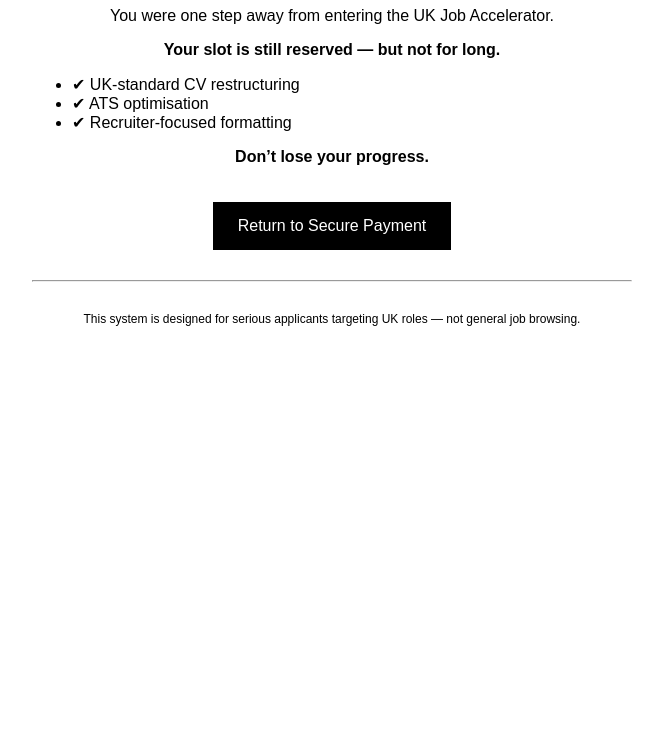
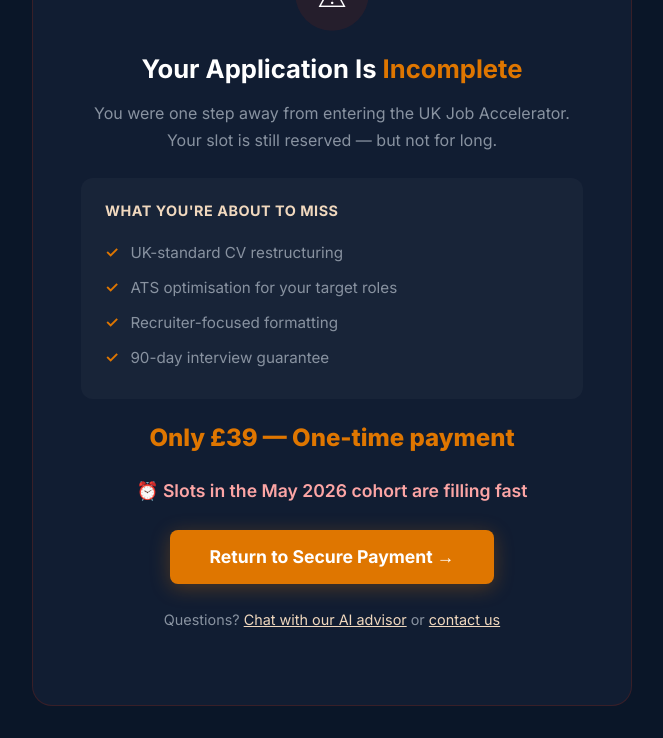
Before and after one commit to hr-mastery/uk-job-accelerator, a plain HTML site: page cancel.html in a window 1280 px wide. Shown: the part 122-860 px from the top of the page, without its empty margins (308-971 px from the left). Before the commit the page ends 800 px from the top, so only its background shows below. Drawn offline with Linux system fonts and the light colour scheme; a script that the page names is missing.

Commit message:
Update cancel.html

```diff
--- a/cancel.html
+++ b/cancel.html
@@ -2,49 +2,217 @@
 <html lang="en">
 <head>
     <meta charset="UTF-8">
-  <title>Application Not Complete</title>
     <meta name="viewport" content="width=device-width, initial-scale=1.0">
+    <title>Complete Your Application — UK Job Accelerator</title>
+    <link href="https://fonts.googleapis.com/css2?family=Inter:wght@400;500;600;700;800&display=swap" rel="stylesheet">
+    <style>
+        :root {
+            --navy: #0a1628;
+            --navy-light: #111d32;
+            --orange: #df7600;
+            --orange-light: #ce6901;
+            --orange-deep: #d32a00;
+            --cream: #f0d8be;
+            --white: #ffffff;
+            --gray: #8892a0;
+        }
 
-  <style>
-    body { font-family: Arial; text-align: center; padding: 40px; }
-    .container { max-width: 600px; margin: auto; }
-    h1 { color: #b00020; }
-    a.button {
-      display: inline-block;
-      padding: 15px 25px;
-      background: black;
-      color: white;
+        * {
+            margin: 0;
+            padding: 0;
+            box-sizing: border-box;
+        }
+
+        body {
+            font-family: 'Inter', sans-serif;
+            background: var(--navy);
+            color: var(--white);
+            min-height: 100vh;
+            display: flex;
+            align-items: center;
+            justify-content: center;
+            padding: 2rem;
+        }
+
+        .cancel-card {
+            background: var(--navy-light);
+            border: 1px solid rgba(211,42,0,0.2);
+            border-radius: 20px;
+            padding: 3rem;
+            max-width: 600px;
+            width: 100%;
+            text-align: center;
+            animation: slideUp 0.8s ease-out;
+        }
+
+        @keyframes slideUp {
+            from {
+                opacity: 0;
+                transform: translateY(40px);
+            }
+            to {
+                opacity: 1;
+                transform: translateY(0);
+            }
+        }
+
+        .warning-icon {
+            width: 70px;
+            height: 70px;
+            background: rgba(211,42,0,0.1);
+            border-radius: 50%;
+            display: flex;
+            align-items: center;
+            justify-content: center;
+            margin: 0 auto 1.5rem;
+            font-size: 2rem;
+            animation: pulse 2s infinite;
+        }
+
+        @keyframes pulse {
+            0%, 100% { transform: scale(1); }
+            50% { transform: scale(1.05); }
+        }
+
+        h1 {
+            font-size: 1.6rem;
+            font-weight: 700;
+            margin-bottom: 1rem;
+        }
+
+        .highlight {
+            color: var(--orange);
+        }
+
+        p {
+            color: var(--gray);
+            line-height: 1.7;
+            margin-bottom: 1.5rem;
+        }
+
+        .benefits {
+            text-align: left;
+            background: rgba(255,255,255,0.03);
+            border-radius: 12px;
+            padding: 1.5rem;
+            margin: 1.5rem 0;
+        }
+
+        .benefits h3 {
+            font-size: 0.9rem;
+            text-transform: uppercase;
+            letter-spacing: 0.5px;
+            color: var(--cream);
+            margin-bottom: 1rem;
+        }
+
+        .benefits ul {
+            list-style: none;
+        }
+
+        .benefits li {
+            padding: 0.5rem 0;
+            color: var(--gray);
+            display: flex;
+            align-items: center;
+            gap: 0.75rem;
+            font-size: 0.95rem;
+        }
+
+        .benefits li::before {
+            content: '✓';
+            color: var(--orange);
+            font-weight: 700;
+        }
+
+        .urgency-text {
+            color: #fca5a5;
+            font-weight: 600;
+            margin: 1.5rem 0;
+            font-size: 1.1rem;
+        }
+
+        .btn-primary {
+            display: inline-flex;
+            align-items: center;
+            gap: 0.5rem;
+            background: var(--orange);
+            color: var(--white);
+            padding: 1rem 2.5rem;
+            border-radius: 8px;
+            font-weight: 700;
+            font-size: 1.1rem;
             text-decoration: none;
-      margin-top: 20px;
+            border: none;
+            cursor: pointer;
+            transition: all 0.3s ease;
+            box-shadow: 0 4px 20px rgba(223,118,0,0.3);
+        }
+
+        .btn-primary:hover {
+            transform: translateY(-2px);
+            box-shadow: 0 8px 30px rgba(223,118,0,0.4);
+            background: var(--orange-light);
+        }
+
+        .secondary-option {
+            margin-top: 1.5rem;
+            font-size: 0.9rem;
+            color: var(--gray);
+        }
+
+        .secondary-option a {
+            color: var(--cream);
+            text-decoration: underline;
+        }
+
+        .price-reminder {
+            font-size: 1.5rem;
+            font-weight: 800;
+            color: var(--orange);
+            margin: 1rem 0;
+        }
+
+        .jotform-agent {
+            position: fixed;
+            bottom: 2rem;
+            right: 2rem;
+            z-index: 100;
         }
     </style>
 </head>
+<body>
+    <div class="cancel-card">
+        <div class="warning-icon">⚠</div>
+        <h1>Your Application Is <span class="highlight">Incomplete</span></h1>
+        <p>You were one step away from entering the UK Job Accelerator. Your slot is still reserved — but not for long.</p>
 
-<body>
-  <div class="container">
-    <h1>⚠️ Your Application Is Not Complete</h1>
+        <div class="benefits">
+            <h3>What You're About to Miss</h3>
+            <ul>
+                <li>UK-standard CV restructuring</li>
+                <li>ATS optimisation for your target roles</li>
+                <li>Recruiter-focused formatting</li>
+                <li>90-day interview guarantee</li>
+            </ul>
+        </div>
 
-    <p>You were one step away from entering the UK Job Accelerator.</p>
+        <div class="price-reminder">Only £39 — One-time payment</div>
 
-    <p><strong>Your slot is still reserved — but not for long.</strong></p>
+        <p class="urgency-text">⏰ Slots in the May 2026 cohort are filling fast</p>
 
-    <ul style="text-align:left;">
-      <li>✔ UK-standard CV restructuring</li>
-      <li>✔ ATS optimisation</li>
-      <li>✔ Recruiter-focused formatting</li>
-    </ul>
-
-    <p><strong>Don’t lose your progress.</strong></p>
-
-    <a class="button" href="index.html">
-      Return to Secure Payment
+        <a href="index.html#pay" class="btn-primary">
+            Return to Secure Payment →
         </a>
 
-    <hr style="margin:30px 0;">
+        <div class="secondary-option">
+            <p>Questions? <a href="#" onclick="document.querySelector('.jotform-agent iframe').style.display='block'; return false;">Chat with our AI advisor</a> or <a href="https://form.jotform.com/261214425356048">contact us</a></p>
+        </div>
+    </div>
 
-    <p style="font-size:12px;">
-      This system is designed for serious applicants targeting UK roles — not general job browsing.
-    </p>
+    <!-- JotForm AI Agent -->
+    <div class="jotform-agent">
+        <script src='https://cdn.jotfor.ms/agent/embedjs/019de954df42729fa44e9d44f1af9307deae/embed.js'></script>
     </div>
 </body>
 </html>
```
Lines whose indentation alone changed are shown as unchanged.
